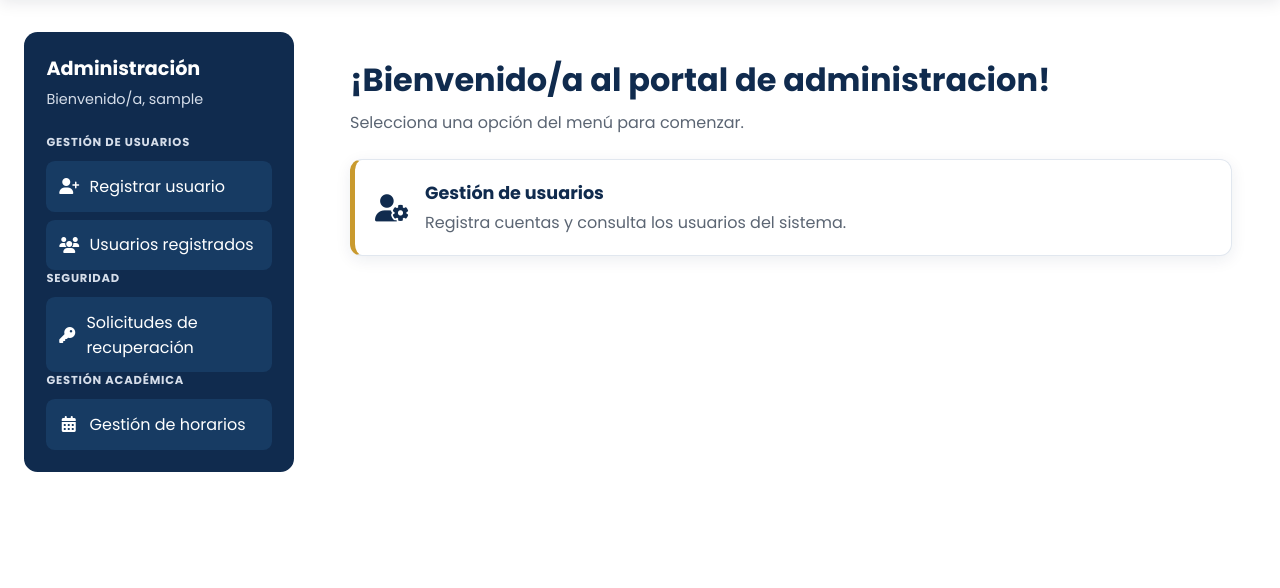
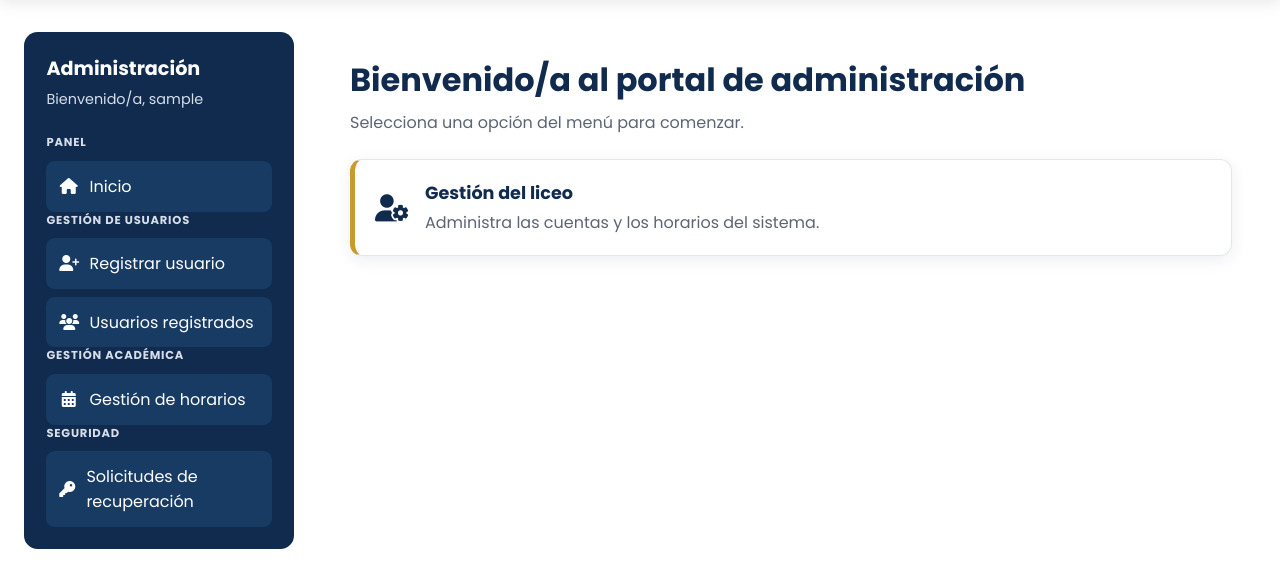
Before and after one commit to naniidifee/intranet-b4, a Django app: page /intranet/dashboard/ in a window 1280 px wide. Shown: the part 86-674 px from the top of the page. Run offline with Django 5.2, Linux system fonts and the light colour scheme; the visitor is signed in with stand-in values (Sample User, id 1).

Commit message:
style(admin):se organizo el portal y mejora de sormularios

```diff
--- a/portales/templates/portales/horarios/formulario.html
+++ b/portales/templates/portales/horarios/formulario.html
@@ -1,8 +1,8 @@
-{% extends "intranet/base.html" %}
+{% extends "usuarios/base_administrador.html" %}
 
 {% block title %}{{ titulo }}{% endblock %}
 
-{% block content %}
+{% block contenido_admin %}
 <section class="admin-formulario admin-formulario--registro">
     <h1>{{ titulo }}</h1>
     <p>Completa los datos y guarda los cambios.</p>
--- a/portales/templates/portales/horarios/gestionar.html
+++ b/portales/templates/portales/horarios/gestionar.html
@@ -1,8 +1,8 @@
-{% extends "intranet/base.html" %}
+{% extends "usuarios/base_administrador.html" %}
 
 {% block title %}Gestión de horarios{% endblock %}
 
-{% block content %}
+{% block contenido_admin %}
 <section class="admin-listado gestion-horarios">
     <h1>Gestión de horarios</h1>
     <p>Administra bloques de clase, recreos, almuerzos y asignaturas.</p>
--- /dev/null
+++ b/usuarios/templates/usuarios/base_administrador.html
@@ -0,0 +1,44 @@
+{% extends "intranet/base.html" %}
+
+{% block content %}
+<div class="portal-admin">
+    <aside class="portal-admin-menu">
+        <h2>Administración</h2>
+        <p class="portal-admin-usuario">
+            Bienvenido/a, {{ request.user.username }}
+        </p>
+
+        <span class="portal-admin-etiqueta">PANEL</span>
+        <a href="{% url 'intranet_dashboard' %}">
+            <i class="fa-solid fa-house"></i>
+            Inicio
+        </a>
+
+        <span class="portal-admin-etiqueta">GESTIÓN DE USUARIOS</span>
+        <a href="{% url 'crear_usuario' %}">
+            <i class="fa-solid fa-user-plus"></i>
+            Registrar usuario
+        </a>
+        <a href="{% url 'listar_usuarios' %}">
+            <i class="fa-solid fa-users"></i>
+            Usuarios registrados
+        </a>
+
+        <span class="portal-admin-etiqueta">GESTIÓN ACADÉMICA</span>
+        <a href="{% url 'gestionar_horarios' %}">
+            <i class="fa-solid fa-calendar-days"></i>
+            Gestión de horarios
+        </a>
+
+        <span class="portal-admin-etiqueta">SEGURIDAD</span>
+        <a href="{% url 'listar_solicitudes_recuperacion' %}">
+            <i class="fa-solid fa-key"></i>
+            Solicitudes de recuperación
+        </a>
+    </aside>
+
+    <main class="portal-admin-contenido">
+        {% block contenido_admin %}{% endblock %}
+    </main>
+</div>
+{% endblock %}
--- a/usuarios/templates/usuarios/crear_usuario.html
+++ b/usuarios/templates/usuarios/crear_usuario.html
@@ -1,8 +1,8 @@
-{% extends "intranet/base.html" %}
+{% extends "usuarios/base_administrador.html" %}
 
 {% block title %}Registrar usuario{% endblock %}
 
-{% block content %}
+{% block contenido_admin %}
 <section class="admin-formulario admin-formulario--registro">
     <h1>Registrar usuario</h1>
     <p>Crea una cuenta y asígnale un rol dentro del sistema.</p>
--- a/usuarios/templates/usuarios/editar_usuario.html
+++ b/usuarios/templates/usuarios/editar_usuario.html
@@ -1,8 +1,8 @@
-{% extends "intranet/base.html" %}
+{% extends "usuarios/base_administrador.html" %}
 
 {% block title %}Editar usuario{% endblock %}
 
-{% block content %}
+{% block contenido_admin %}
 <section class="admin-formulario">
     <h1>Editar usuario</h1>
     <p>Actualiza los datos del perfil.</p>
--- a/usuarios/templates/usuarios/listar_solicitudes_recuperacion.html
+++ b/usuarios/templates/usuarios/listar_solicitudes_recuperacion.html
@@ -1,8 +1,8 @@
-{% extends "intranet/base.html" %}
+{% extends "usuarios/base_administrador.html" %}
 
 {% block title %}Solicitudes de recuperación{% endblock %}
 
-{% block content %}
+{% block contenido_admin %}
 <section class="admin-listado">
     <h1>Solicitudes de recuperación</h1>
     <p>Revisa los datos antes de aprobar o rechazar cada solicitud.</p>
--- a/usuarios/templates/usuarios/listar_usuarios.html
+++ b/usuarios/templates/usuarios/listar_usuarios.html
@@ -1,8 +1,8 @@
-{% extends "intranet/base.html" %}
+{% extends "usuarios/base_administrador.html" %}
 
 {% block title %}Usuarios registrados{% endblock %}
 
-{% block content %}
+{% block contenido_admin %}
 <section class="admin-listado">
     <h1>Usuarios registrados</h1>
     <p>Consulta las cuentas y sus roles en el sistema.</p>
--- a/usuarios/templates/usuarios/portal_administrador.html
+++ b/usuarios/templates/usuarios/portal_administrador.html
@@ -1,51 +1,16 @@
-{% extends "intranet/base.html" %}
+{% extends "usuarios/base_administrador.html" %}
 
 {% block title %}Panel de administración{% endblock %}
 
-{% block content %}
-<div class="portal-admin">
-    <aside class="portal-admin-menu">
-        <h2>Administración</h2>
-        <p class="portal-admin-usuario">Bienvenido/a, {{ request.user.username }}</p>
+{% block contenido_admin %}
+    <h1>Bienvenido/a al portal de administración</h1>
+    <p>Selecciona una opción del menú para comenzar.</p>
 
-        <span class="portal-admin-etiqueta">GESTIÓN DE USUARIOS</span>
-
-        <a href="{% url 'crear_usuario' %}">
-            <i class="fa-solid fa-user-plus"></i>
-            Registrar usuario
-        </a>
-
-        <a href="{% url 'listar_usuarios' %}">
-            <i class="fa-solid fa-users"></i>
-            Usuarios registrados
-        </a>
-
-        <span class="portal-admin-etiqueta">SEGURIDAD</span>
-
-        <a href="{% url 'listar_solicitudes_recuperacion' %}">
-            <i class="fa-solid fa-key"></i>
-            Solicitudes de recuperación
-        </a>
-
-        <span class="portal-admin-etiqueta">GESTIÓN ACADÉMICA</span>
-
-        <a href="{% url 'gestionar_horarios' %}">
-            <i class="fa-solid fa-calendar-days"></i>
-            Gestión de horarios
-        </a>
-    </aside>
-
-    <main class="portal-admin-contenido">
-        <h1>¡Bienvenido/a al portal de administracion!</h1>
-        <p>Selecciona una opción del menú para comenzar.</p>
-
-        <div class="portal-admin-tarjeta">
-            <i class="fa-solid fa-user-gear"></i>
-            <div>
-                <h2>Gestión de usuarios</h2>
-                <p>Registra cuentas y consulta los usuarios del sistema.</p>
-            </div>
+    <div class="portal-admin-tarjeta">
+        <i class="fa-solid fa-user-gear"></i>
+        <div>
+            <h2>Gestión del liceo</h2>
+            <p>Administra las cuentas y los horarios del sistema.</p>
         </div>
-    </main>
-</div>
+    </div>
 {% endblock %}
```
